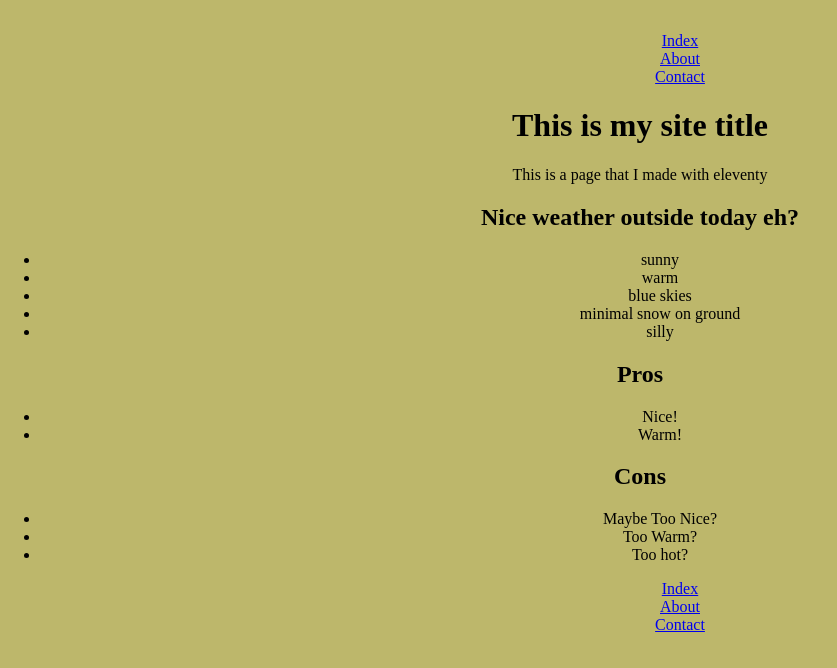
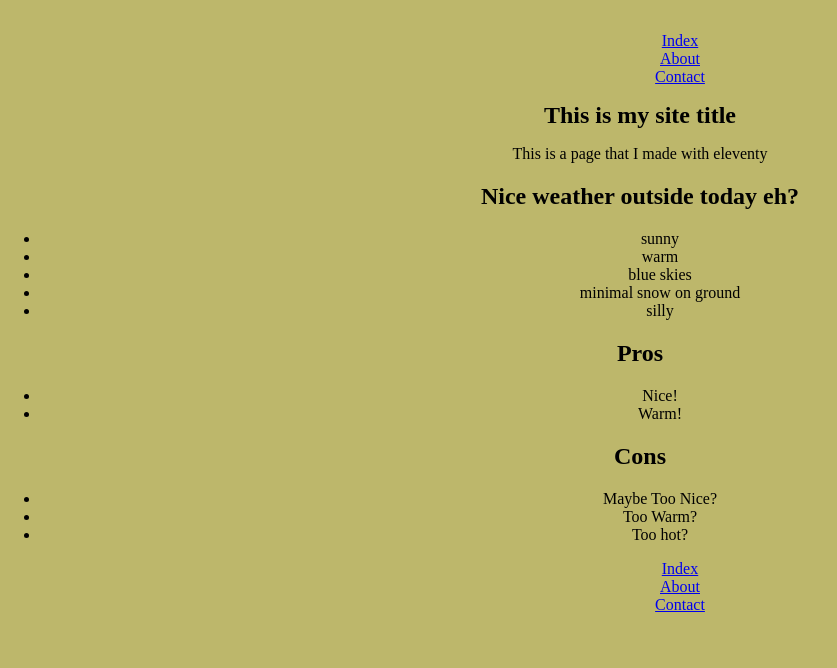
Before and after one commit to why39charactersonlybruh/new-thing, an Eleventy site: page _src/index.md in a window 1280 px wide. Shown: the whole page, without its empty margins (0-837 px from the left). Built offline with nearby package versions, Linux system fonts and the light colour scheme; Eleventy itself is replaced by a stand-in of ours; files that its build step writes are made by us from their sources.

Commit message:
changed h1 font size

```diff
--- a/_src/css/style.css
+++ b/_src/css/style.css
@@ -5,6 +5,9 @@ body{
      text-align: center;
      padding-top: 1rem;
 }
-.hello img{
+h1{
+     font-size: x-large;
+}
+.basketball{
      width: 10%;
 }
```
